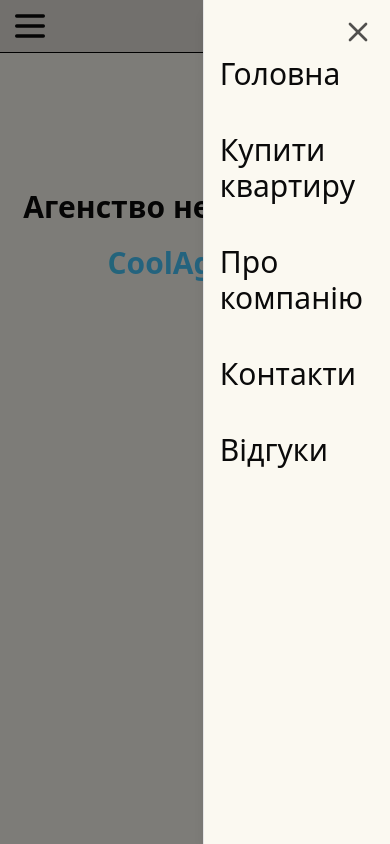
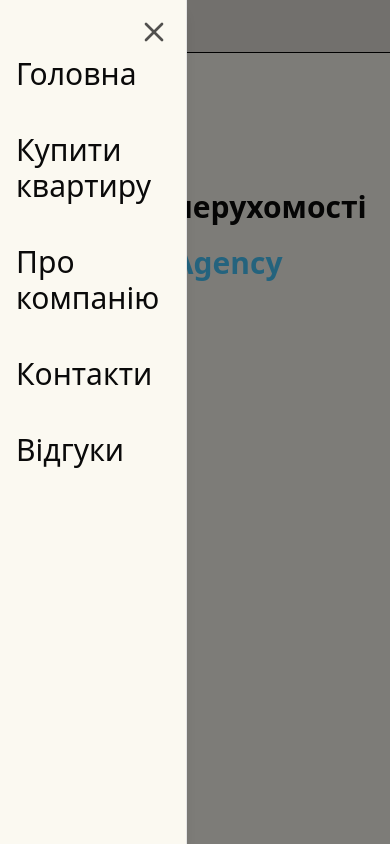
Before and after one commit to pshBlack/agencia, a Next.js app: page / in a window 390 px wide. Both pictures are taken after a click on the button 25 px from the left and 23 px from the top of the page. Built offline with nearby package versions, Linux system fonts and the light colour scheme.

Commit message:
MobileBar now closes after click

```diff
--- a/app/ui/MobileBar.jsx
+++ b/app/ui/MobileBar.jsx
@@ -1,5 +1,6 @@
 import {
   Sheet,
+  SheetClose,
   SheetContent,
   SheetDescription,
   SheetHeader,
@@ -9,6 +10,7 @@ import {
 import Image from "next/image";
 import Link from "next/link";
 import { Menu } from "lucide-react";
+import * as SheetPrimitive from "@radix-ui/react-dialog";
 export function MobileBar() {
   return (
     <>
@@ -16,22 +18,35 @@ export function MobileBar() {
         <SheetTrigger>
           <Menu className="mt-1.5 size-10 cursor-pointer ml-2.5" />
         </SheetTrigger>
-        <SheetContent className="flex flex-col items-center max-w-[48%]">
+        <SheetContent
+          className="flex flex-col items-center max-w-[48%]"
+          side="left"
+        >
           <SheetHeader className="text-3xl gap-10">
             <SheetTitle className="mt-10">
-              <Link href="/">Головна</Link>
+              <SheetClose asChild>
+                <Link href="/">Головна</Link>
+              </SheetClose>
             </SheetTitle>
             <SheetTitle className="">
-              <Link href="/sell">Купити квартиру</Link>
+              <SheetClose asChild>
+                <Link href="/sell">Купити квартиру</Link>
+              </SheetClose>
             </SheetTitle>
             <SheetTitle className="">
-              <Link href="/about-company">Про компанію</Link>
+              <SheetClose asChild>
+                <Link href="/about-company">Про компанію</Link>
+              </SheetClose>
             </SheetTitle>
             <SheetTitle className="">
-              <Link href="/contacts">Контакти</Link>
+              <SheetClose asChild>
+                <Link href="/contacts">Контакти</Link>
+              </SheetClose>
             </SheetTitle>
             <SheetTitle className="">
-              <Link href="/comments">Відгуки</Link>
+              <SheetClose asChild>
+                <Link href="/comments">Відгуки</Link>
+              </SheetClose>
             </SheetTitle>
           </SheetHeader>
         </SheetContent>
```
